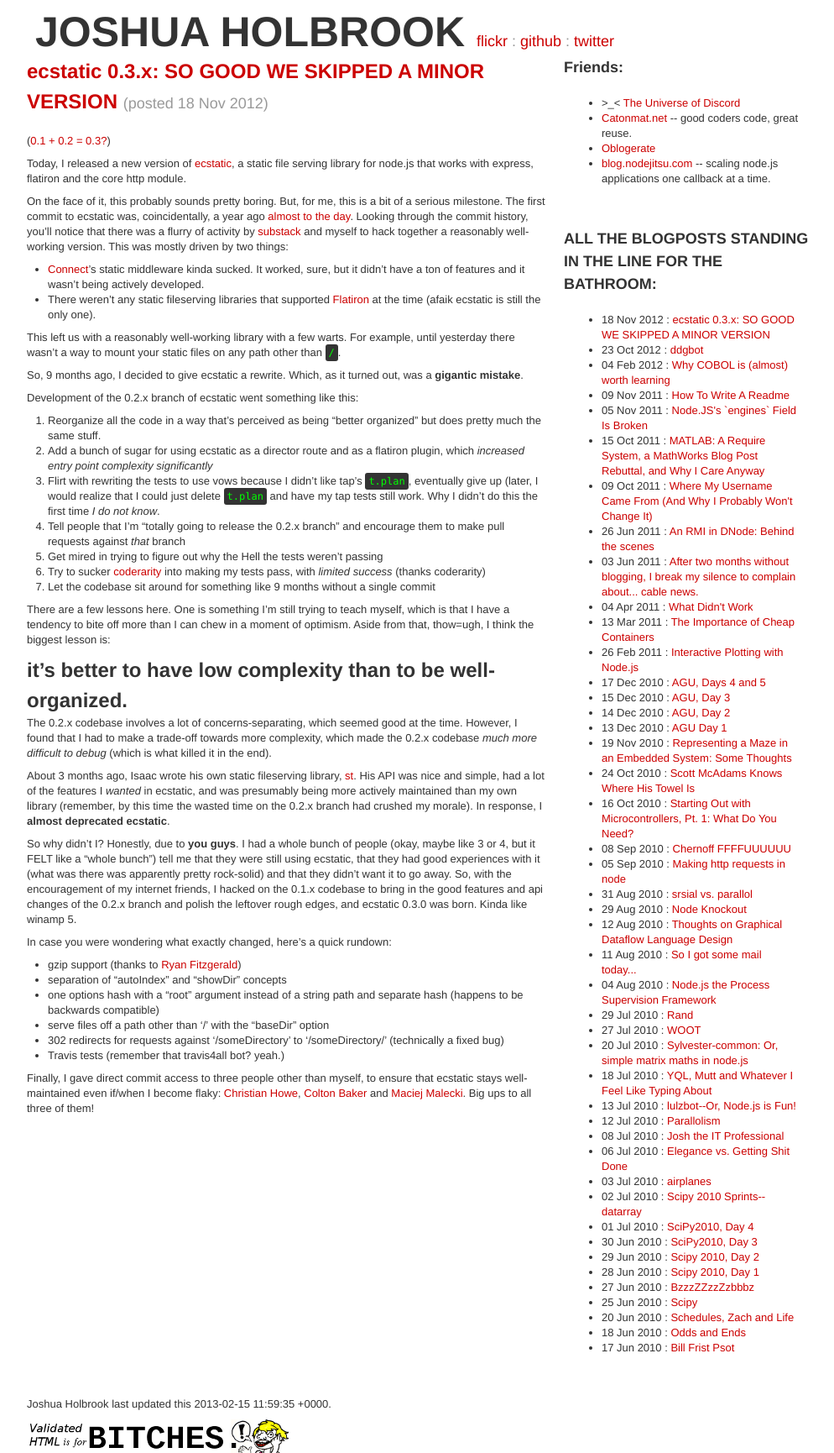
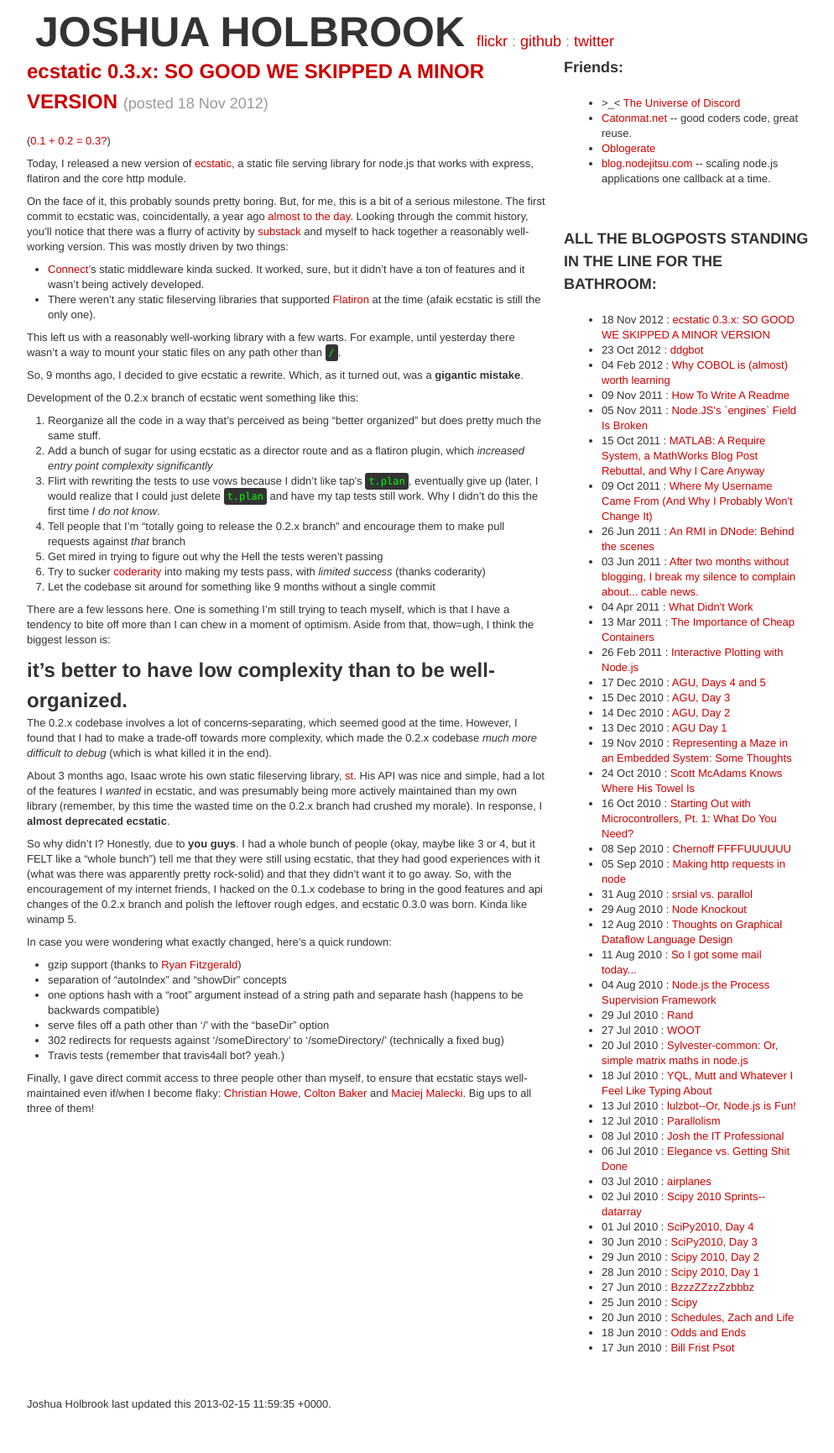
Before and after one commit to jfhbrook/jfhbrook.github.io, a Jekyll site: the page built from index.html, in a window 1280 px wide. Shown: the whole page at 84% size, without its empty margins (138-1132 px from the left). Built offline with Jekyll 4.4.1, drawn with Linux system fonts in a browser that asks for light colours; nearby versions of some CDN libraries; after the commit the page ends 1690 px from its top, so only the background shows below that.

Commit message:
Removed some graphics

```diff
--- a/_layouts/main.html
+++ b/_layouts/main.html
@@ -73,7 +73,6 @@
         </div>
         <footer>
           <p>Joshua Holbrook last updated this {{ site.time }}.</p>
-          <img src="/banners/invalid.png" alt="[Validated HTML is for BITCHES. :v]" title="Or, more accurately, I find it's a massive pain in the ass so I don't bother.">
         <footer>
       </div>
     </div>
```
Also changed, not shown: banners/invalid.png (deleted), banners/jedsmom.png (deleted).
